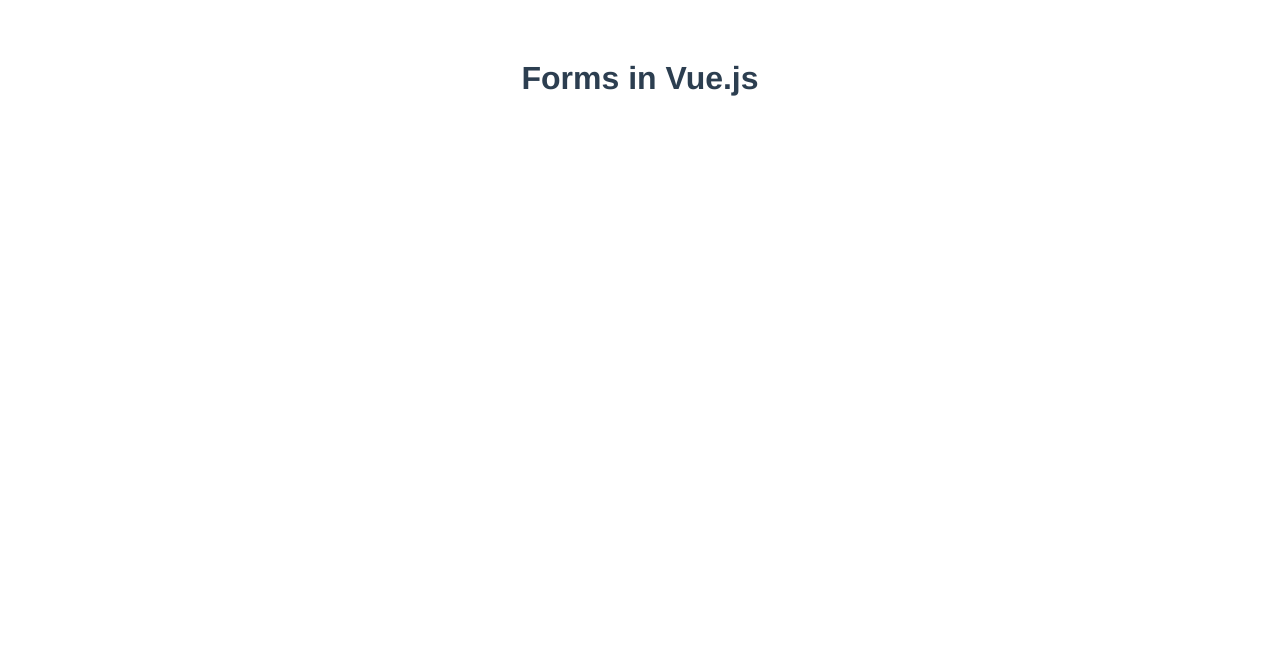
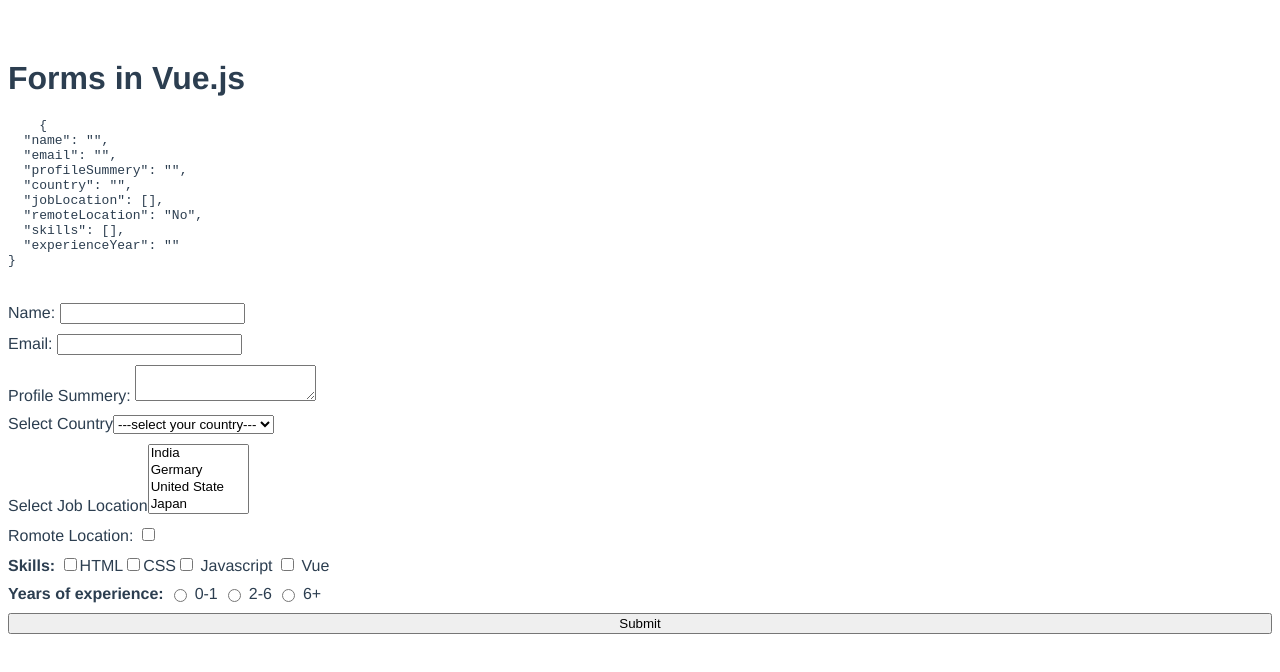
Before and after one commit to mentorvikash/Vue-tutorial-complete, a Vue app in the folder vue-tutorial-complete/: page / in a window 1280 px wide. Shown: the top 672 px of the page. Built offline with nearby package versions, Linux system fonts and the light colour scheme.

Commit message:
create form and submit

```diff
--- a/vue-tutorial-complete/src/App.vue
+++ b/vue-tutorial-complete/src/App.vue
@@ -1,10 +1,96 @@
 <template>
   <h1>Forms in Vue.js</h1>
+  <div>
+    <pre>
+    {{ JSON.stringify(formData, null, 2) }}
+  </pre>
+  </div>
+  <form class="form-main" @submit="handleFormSubmit">
+    <div>
+      <label for="name">Name: </label>
+      <input type="text" id="name" v-model="formData.name">
+    </div>
+    <div>
+      <label for="email">Email: </label>
+      <input type="text" id="email" v-model="formData.email">
+    </div>
+
+    <div>
+      <label for="profile">Profile Summery: </label>
+      <textarea id="profile" v-model="formData.profileSummery" />
+    </div>
+    <div>
+      <label for="country">Select Country</label>
+      <select id="country" v-model="formData.country">
+        <option value="">---select your country---</option>
+        <option value="India">India</option>
+        <option value="United Kingdom">United Kingdom</option>
+        <option value="United State">United State</option>
+      </select>
+    </div>
+    <div>
+      <label for="job-location">Select Job Location</label>
+      <select id="job-location" multiple v-model="formData.jobLocation">
+        <option value="India">India</option>
+        <option value="Germary">Germary</option>
+        <option value="United State">United State</option>
+        <option value="Japan">Japan</option>
+        <option value="United Kingdom">United Kingdom</option>
+      </select>
+    </div>
+    <div>
+      <label for="remote-work">Romote Location: </label>
+      <input type="checkbox" id="remote-work" v-model="formData.remoteLocation" true-value="Yes" false-value="No">
+    </div>
+
+    <div>
+      <label><b>Skills: </b></label>
+      <input type="checkbox" id="html" value="html" v-model="formData.skills" />
+      <label for="html">HTML</label>
+      <input type="checkbox" id="css" value="css" v-model="formData.skills" />
+      <label for="css">CSS</label>
+      <input type="checkbox" id="javascript" value="javascript" v-model="formData.skills" />
+      <label for="javascript"> Javascript </label>
+      <input type="checkbox" id="vue" value="vue.js" v-model="formData.skills" />
+      <label for="vue"> Vue </label>
+    </div>
+
+    <div class="experience-block">
+      <label><b>Years of experience: </b></label>
+      <input type="radio" id="0-1" value="0-1" v-model="formData.experienceYear">
+      <label for="0-1">0-1</label>
+      <input type="radio" id="2-6" value="2-6" v-model="formData.experienceYear">
+      <label for="2-6">2-6</label>
+      <input type="radio" id="6+" value="6+" v-model="formData.experienceYear">
+      <label for="6+"> 6+ </label>
+    </div>
+    <button type="submit">Submit</button>
+  </form>
 </template>
 
 <script>
 export default {
   name: "App",
+  data() {
+    return {
+      formData: {
+        name: "",
+        email: "",
+        profileSummery: "",
+        country: "",
+        jobLocation: [],
+        remoteLocation: 'No',
+        skills: [],
+        experienceYear: "",
+      }
+    }
+  },
+  methods: {
+    handleFormSubmit(event) {
+      event.preventDefault();
+      console.log("fromvalues", this.formData);
+    }
+  }
 
 }
 </script>
@@ -12,8 +98,21 @@ export default {
 <style>
 #app {
   font-family: Avenir, Helvetica, Arial, sans-serif;
-  text-align: center;
+  /* text-align: center; */
   color: #2c3e50;
   margin-top: 60px;
 }
+
+.form-main {
+  margin-top: 20px;
+  display: flex;
+  flex-direction: column;
+  gap: 10px;
+
+}
+
+.experience-block {
+  display: flex;
+  gap: 5px;
+}
 </style>
--- /dev/null
+++ b/vue-tutorial-complete/src/components/day7_formData.vue
@@ -0,0 +1,118 @@
+<template>
+    <h1>Forms in Vue.js</h1>
+    <div>
+        <pre>
+      {{ JSON.stringify(formData, null, 2) }}
+    </pre>
+    </div>
+    <form class="form-main" @submit="handleFormSubmit">
+        <div>
+            <label for="name">Name: </label>
+            <input type="text" id="name" v-model="formData.name">
+        </div>
+        <div>
+            <label for="email">Email: </label>
+            <input type="text" id="email" v-model="formData.email">
+        </div>
+
+        <div>
+            <label for="profile">Profile Summery: </label>
+            <textarea id="profile" v-model="formData.profileSummery" />
+        </div>
+        <div>
+            <label for="country">Select Country</label>
+            <select id="country" v-model="formData.country">
+                <option value="">---select your country---</option>
+                <option value="India">India</option>
+                <option value="United Kingdom">United Kingdom</option>
+                <option value="United State">United State</option>
+            </select>
+        </div>
+        <div>
+            <label for="job-location">Select Job Location</label>
+            <select id="job-location" multiple v-model="formData.jobLocation">
+                <option value="India">India</option>
+                <option value="Germary">Germary</option>
+                <option value="United State">United State</option>
+                <option value="Japan">Japan</option>
+                <option value="United Kingdom">United Kingdom</option>
+            </select>
+        </div>
+        <div>
+            <label for="remote-work">Romote Location: </label>
+            <input type="checkbox" id="remote-work" v-model="formData.remoteLocation" true-value="Yes" false-value="No">
+        </div>
+
+        <div>
+            <label><b>Skills: </b></label>
+            <input type="checkbox" id="html" value="html" v-model="formData.skills" />
+            <label for="html">HTML</label>
+            <input type="checkbox" id="css" value="css" v-model="formData.skills" />
+            <label for="css">CSS</label>
+            <input type="checkbox" id="javascript" value="javascript" v-model="formData.skills" />
+            <label for="javascript"> Javascript </label>
+            <input type="checkbox" id="vue" value="vue.js" v-model="formData.skills" />
+            <label for="vue"> Vue </label>
+        </div>
+
+        <div class="experience-block">
+            <label><b>Years of experience: </b></label>
+            <input type="radio" id="0-1" value="0-1" v-model="formData.experienceYear">
+            <label for="0-1">0-1</label>
+            <input type="radio" id="2-6" value="2-6" v-model="formData.experienceYear">
+            <label for="2-6">2-6</label>
+            <input type="radio" id="6+" value="6+" v-model="formData.experienceYear">
+            <label for="6+"> 6+ </label>
+        </div>
+        <button type="submit">Submit</button>
+    </form>
+</template>
+
+<script>
+export default {
+    name: "App",
+    data() {
+        return {
+            formData: {
+                name: "",
+                email: "",
+                profileSummery: "",
+                country: "",
+                jobLocation: [],
+                remoteLocation: 'No',
+                skills: [],
+                experienceYear: "",
+            }
+        }
+    },
+    methods: {
+        handleFormSubmit(event) {
+            event.preventDefault();
+            console.log("fromvalues", this.formData);
+        }
+    }
+
+}
+</script>
+
+<style>
+#app {
+    font-family: Avenir, Helvetica, Arial, sans-serif;
+    /* text-align: center; */
+    color: #2c3e50;
+    margin-top: 60px;
+}
+
+.form-main {
+    margin-top: 20px;
+    display: flex;
+    flex-direction: column;
+    gap: 10px;
+
+}
+
+.experience-block {
+    display: flex;
+    gap: 5px;
+}
+</style>
```
Also changed, not shown: vue-tutorial-complete/src/components/day5_event_listner_counterApp.vue (renamed from vue-tutorial-complete/src/components/day5_event_listner_counterApp copy.vue).
